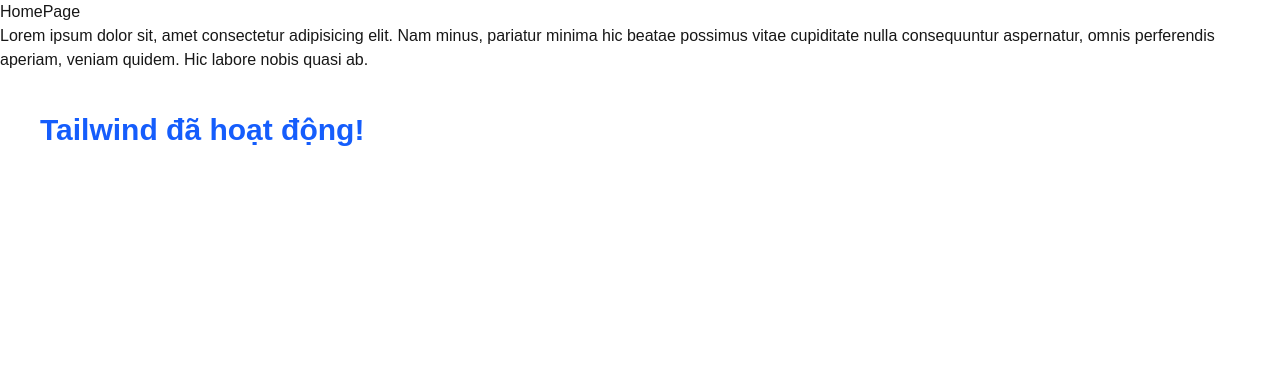
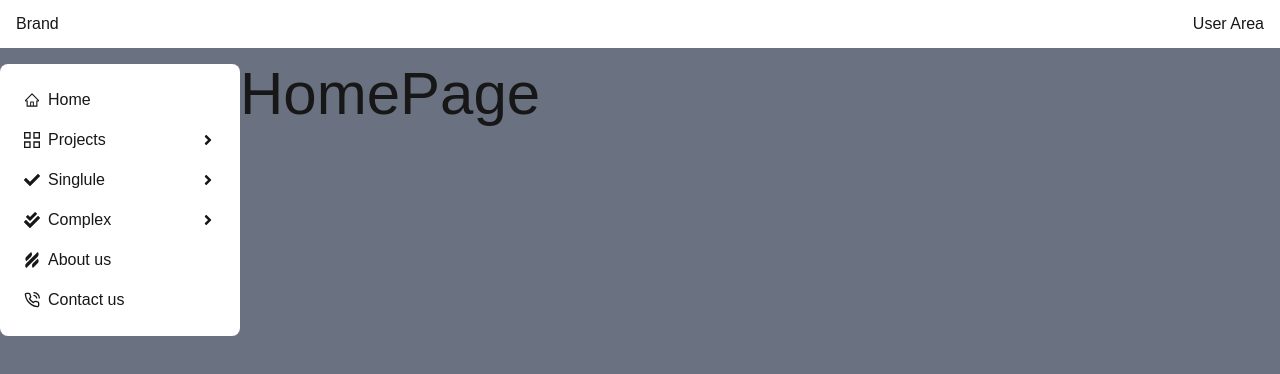
Before and after one commit to HoangNamDanga/nextjs-tailwind-sandbox, a Next.js app: page / in a window 1280 px wide. Shown: the top 374 px of the page. Built offline with nearby package versions, Linux system fonts and the light colour scheme.

Commit message:
Fix layout and update navigation

```diff
--- /dev/null
+++ b/app/about-us/page.jsx
@@ -0,0 +1,7 @@
+import React from "react";
+
+const AboutUsPage = () => {
+  return <div>AboutUsPage</div>;
+};
+
+export default AboutUsPage;
--- /dev/null
+++ b/app/components/MainHeader.jsx
@@ -0,0 +1,20 @@
+"use client";
+import React, { useContext } from "react";
+import { MenuContext } from "@/context/MenuContext";
+import { FaBars } from "react-icons/fa";
+const MainHeader = () => {
+  const { toggle } = useContext(MenuContext); // phần này sẽ kích hoạt context
+  return (
+    <div className="bg-white flex justify-between items-center px-4 h-12 mb-4">
+      <div>Brand</div>
+      <div className="flex justify-center items-center gap-3">
+        <div onClick={toggle} className="lg:hidden">
+          <FaBars className="cursor-pointer" />
+        </div>
+        <div>User Area</div>
+      </div>
+    </div>
+  );
+};
+
+export default MainHeader;
--- /dev/null
+++ b/app/components/MainLayout.jsx
@@ -0,0 +1,69 @@
+"use client";
+
+import React, { useContext } from "react";
+import { MenuContext } from "@/context/MenuContext";
+import MainHeader from "../components/MainHeader";
+import Link from "next/link";
+
+import { AiOutlineHome } from "react-icons/ai";
+import { GrProjects } from "react-icons/gr";
+import { FaAngleRight, FaCheck, FaCheckDouble } from "react-icons/fa";
+import { FiPhoneCall } from "react-icons/fi";
+import { SiHelpscout } from "react-icons/si";
+
+const MainLayout = ({ children }) => {
+  const { open } = useContext(MenuContext);
+
+  return (
+    <div className="bg-gray-500 w-screen min-h-screen">
+      <MainHeader />
+      <div className="flex justify-start items-start">
+        {/* <aside className="bg-white rounded-lg w-60 p-4"> */}
+        <aside
+          className={`bg-white rounded-lg overflow-hidden transition-all duration-100 ${open ? "w-60 p-4" : "w-0"}
+          lg:w-60 lg:p-4 `}
+        >
+          <ul>
+            <li className="flex justify-start items-center hover:bg-blue-200 hover:text-blue-800 rounded-xl p-2">
+              <AiOutlineHome className="mr-2" />
+              <Link href="/">Home</Link>
+            </li>
+            <li className="flex justify-start items-center hover:bg-blue-200 hover:text-blue-800 rounded-xl p-2">
+              <GrProjects className="mr-2" />
+              <h3 className="flex-1" href="/">
+                Projects
+              </h3>
+              <FaAngleRight />
+            </li>
+            <li className="flex justify-start items-center hover:bg-blue-200 hover:text-blue-800 rounded-xl p-2">
+              <FaCheck className="mr-2" />
+              <h3 className="flex-1" href="/">
+                Singlule
+              </h3>
+              <FaAngleRight />
+            </li>
+            <li className="flex justify-start items-center hover:bg-blue-200 hover:text-blue-800 rounded-xl p-2">
+              <FaCheckDouble className="mr-2" />
+              <h3 className="flex-1" href="/">
+                Complex
+              </h3>
+              <FaAngleRight />
+            </li>
+            <li className="flex justify-start items-center hover:bg-blue-200 hover:text-blue-800 rounded-xl p-2">
+              <SiHelpscout className="mr-2" />
+              <Link href="/about-us">About us</Link>
+            </li>
+            <li className="flex justify-start items-center hover:bg-orang-200 hover:text-blue-800 rounded-xl p-2">
+              <FiPhoneCall className="mr-2" />
+              <Link href="/contact-us">Contact us</Link>
+            </li>
+          </ul>
+        </aside>
+        <main className="flex-1">{children}</main>
+      </div>
+    </div>
+  );
+};
+//Nội dung của trang này đc truyền vào children sau đó truyền qua trang layout hoặc trang nào tùy thích
+
+export default MainLayout;
--- /dev/null
+++ b/app/contact-us/page.jsx
@@ -0,0 +1,7 @@
+import React from "react";
+
+const ContactUsPage = () => {
+  return <div>ContactUsPage</div>;
+};
+
+export default ContactUsPage;
--- a/app/layout.tsx
+++ b/app/layout.tsx
@@ -1,6 +1,7 @@
 import type { Metadata } from "next";
 import "./globals.css";
-
+import MainLayout from "../app/components/MainLayout";
+import MenuContextProvider from "../context/MenuContext";
 export const metadata: Metadata = {
   title: "Nextjs Tailwind SandBox",
   description: "This is a tutorial project from DevEmpower Youtube",
@@ -13,7 +14,12 @@
 }>) {
   return (
     <html lang="en">
-      <body>{children}</body>
+      <body>
+        <MenuContextProvider>
+          <MainLayout>{children}</MainLayout>
+        </MenuContextProvider>
+      </body>
     </html>
   );
 }
+// 1. Khi truy cập 1 trang, NextJS tự động lấy nội dung từ page.tsx và tự động truyền nó vào biến children của RootLayout
--- a/app/page.tsx
+++ b/app/page.tsx
@@ -3,16 +3,7 @@
 const HomePage = () => {
   return (
     <div>
-      <h1>HomePage</h1>
-      <p>
-        Lorem ipsum dolor sit, amet consectetur adipisicing elit. Nam minus,
-        pariatur minima hic beatae possimus vitae cupiditate nulla consequuntur
-        aspernatur, omnis perferendis aperiam, veniam quidem. Hic labore nobis
-        quasi ab.
-      </p>
-      <h1 className="text-3xl font-bold text-blue-600 p-10">
-        Tailwind đã hoạt động!
-      </h1>
+      <h1 className="text-6xl">HomePage</h1>
     </div>
   );
 };
--- /dev/null
+++ b/context/MenuContext.jsx
@@ -0,0 +1,20 @@
+"use client";
+import React, { createContext, useState } from "react";
+export const MenuContext = createContext();
+
+const MenuContextProvider = ({ children }) => {
+  const [open, setOpen] = useState(false);
+
+  const toggle = () => {
+    console.log(open);
+    setOpen((prev) => !prev);
+  };
+
+  return (
+    <MenuContext.Provider value={{ open, toggle }}>
+      {children}
+    </MenuContext.Provider>
+  );
+};
+
+export default MenuContextProvider;
--- a/package.json
+++ b/package.json
@@ -12,7 +12,8 @@
     "next": "16.1.6",
     "postcss": "^8.5.6",
     "react": "19.2.3",
-    "react-dom": "19.2.3"
+    "react-dom": "19.2.3",
+    "react-icons": "^5.5.0"
   },
   "devDependencies": {
     "@tailwindcss/postcss": "^4.2.1",
```
Also changed, not shown: 1 other file (tests, documents, lock files or other folders).
